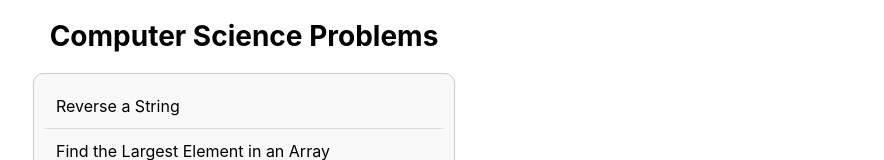
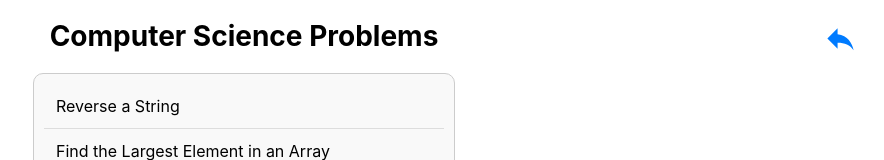
Before and after one commit to AddRain1/StemPro, a React (Create React App) app in the folder frontend/stempro/: page /computerscience in a window 1280 px wide. Shown: the top 160 px of the page, without its empty margins (396-1280 px from the left). Built offline with nearby package versions, Linux system fonts and the light colour scheme.

Commit message:
add backbutton

```diff
--- a/frontend/stempro/package.json
+++ b/frontend/stempro/package.json
@@ -3,6 +3,10 @@
   "version": "0.1.0",
   "private": true,
   "dependencies": {
+    "@emotion/react": "^11.14.0",
+    "@emotion/styled": "^11.14.0",
+    "@mui/icons-material": "^6.4.3",
+    "@mui/material": "^6.4.3",
     "cra-template": "1.2.0",
     "react": "^19.0.0",
     "react-dom": "^19.0.0",
--- a/frontend/stempro/src/components/ComputerScience.css
+++ b/frontend/stempro/src/components/ComputerScience.css
@@ -38,3 +38,21 @@
 .computer-science-problem:hover {
     background-color: #e0e0e0;
 }
+
+.back-button {
+    position: absolute;
+    top: 20px;
+    right: 20px;
+    background: none;
+    border: none;
+    cursor: pointer;
+    padding: none;
+    display: flex;
+    align-items: center;
+    color: #007bff;
+    transition: color 0.3s ease;
+}
+
+.back-button:hover {
+    color: #0056b3;
+}
--- a/frontend/stempro/src/components/ComputerScience.js
+++ b/frontend/stempro/src/components/ComputerScience.js
@@ -1,6 +1,7 @@
 import React from 'react';
 import { useNavigate } from 'react-router-dom';
 import './ComputerScience.css';
+import ReplyIcon from '@mui/icons-material/Reply';
 
 export const ComputerScience = () => {
     const navigate = useNavigate();
@@ -20,6 +21,9 @@ export const ComputerScience = () => {
 
     return (
         <div className="computer-science-container">
+            <button className="back-button" onClick={() => navigate('/')}>
+                <ReplyIcon fontSize="large"/>
+            </button>
             <h1 className="computer-science-title">Computer Science Problems</h1>
             <div className="computer-science-problems">
                 {problems.map((problem) => (
--- a/frontend/stempro/src/components/ProblemDetail.css
+++ b/frontend/stempro/src/components/ProblemDetail.css
@@ -77,3 +77,20 @@
     border-radius: 5px;
     resize: none;
 }
+
+.back-button {
+    right: 20px;
+    top: 20px;
+    background: none;
+    border: none;
+    cursor: pointer;
+    padding: none;
+    display: flex;
+    align-items: center;
+    color: #007bff;
+    transition: color 0.3s ease;
+}
+
+.back-button:hover {
+    color: #0056b3;
+}
--- a/frontend/stempro/src/components/ProblemDetail.js
+++ b/frontend/stempro/src/components/ProblemDetail.js
@@ -3,6 +3,7 @@ import { Link, Routes, Route, useParams, useNavigate } from "react-router-dom";
 import Question from "./Question";
 import Solution from "./Solution";
 import Discussion from "./Discussion";
+import ReplyIcon from '@mui/icons-material/Reply';
 import "./ProblemDetail.css";
 
 const ProblemDetail = () => {
@@ -26,7 +27,7 @@ const ProblemDetail = () => {
       {/* Left Section: Backwards Arrow, Problem Name, Buttons, and Content */}
         <div className="problem-left">
           <button className="back-button" onClick={() => navigate('/computerscience')}>
-            <img src="/path/to/your/back-arrow-image.png" alt="Back" />
+            <ReplyIcon fontSize="large"/>
           </button>
           <h2>{problemName}</h2>  {/* Display the problem name */}
         <div className="button-container">
```
Also changed, not shown: 1 other file (tests, documents, lock files or other folders).
